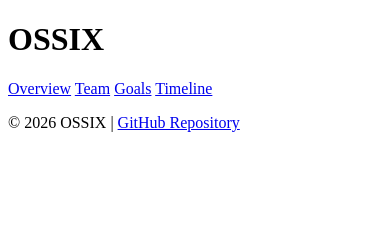
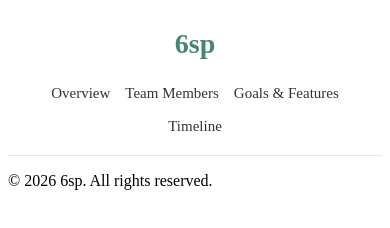
Before and after one commit to Mingyeong-Kang/6sp-homepage, a plain HTML site: page index.html in a window 390 px wide. Drawn offline with Linux system fonts and the light colour scheme.

Commit message:
Add header and navigation with responsive styling

```diff
--- a/index.html
+++ b/index.html
@@ -4,20 +4,45 @@
 <head>
     <meta charset="UTF-8">
     <meta name="viewport" content="width=device-width, initial-scale=1.0">
-    <title>OSSIX Team Homepage</title>
+    <title>6sp | Team Project Homepage</title>
+    <link rel="stylesheet" href="style.css">
 </head>
 
-<body>
+<body id="top">
 
-    <header>
-        <h1>OSSIX</h1>
+    <!-- Feature 1: Header & Navigation -->
+    <header class="site-header">
 
-        <nav>
-            <a href="#overview">Overview</a>
-            <a href="#team">Team</a>
-            <a href="#goals">Goals</a>
-            <a href="#timeline">Timeline</a>
-        </nav>
+        <div class="header-container">
+
+            <!-- Team Logo -->
+            <h1 class="logo">
+                <a href="#top">6sp</a>
+            </h1>
+
+            <!-- Navigation Menu -->
+            <nav aria-label="Main navigation">
+                <ul class="nav-links">
+                    <li>
+                        <a href="#overview">Overview</a>
+                    </li>
+
+                    <li>
+                        <a href="#team">Team Members</a>
+                    </li>
+
+                    <li>
+                        <a href="#goals">Goals & Features</a>
+                    </li>
+
+                    <li>
+                        <a href="#timeline">Timeline</a>
+                    </li>
+                </ul>
+            </nav>
+
+        </div>
+
     </header>
 
     <main>
@@ -33,12 +58,7 @@
     </main>
 
     <footer>
-        <p>
-            &copy; 2026 OSSIX |
-            <a href="https://github.com/USERNAME/ossix-homepage">
-                GitHub Repository
-            </a>
-        </p>
+        <p>&copy; 2026 6sp. All rights reserved.</p>
     </footer>
 
 </body>
--- /dev/null
+++ b/style.css
@@ -0,0 +1,74 @@
+/* Header & Navigation */
+
+.site-header {
+    background-color: #ffffff;
+    border-bottom: 1px solid #e5e7eb;
+    padding: 20px 40px;
+}
+
+.header-container {
+    max-width: 1200px;
+    margin: 0 auto;
+
+    display: flex;
+    justify-content: space-between;
+    align-items: center;
+
+    gap: 24px;
+}
+
+.logo {
+    margin: 0;
+    font-size: 28px;
+    font-weight: 700;
+}
+
+.logo a {
+    color: #48866f;
+    text-decoration: none;
+}
+
+.nav-links {
+    display: flex;
+    flex-wrap: wrap;
+    gap: 24px;
+
+    margin: 0;
+    padding: 0;
+
+    list-style: none;
+}
+
+.nav-links a {
+    color: #333333;
+    text-decoration: none;
+
+    font-size: 15px;
+    font-weight: 500;
+
+    transition: color 0.2s;
+}
+
+.nav-links a:hover {
+    color: #48866f;
+}
+
+/* Responsive Navigation */
+
+@media (max-width: 768px) {
+
+    .site-header {
+        padding: 20px;
+    }
+
+    .header-container {
+        flex-direction: column;
+        align-items: center;
+    }
+
+    .nav-links {
+        justify-content: center;
+        gap: 15px;
+    }
+
+}
```
